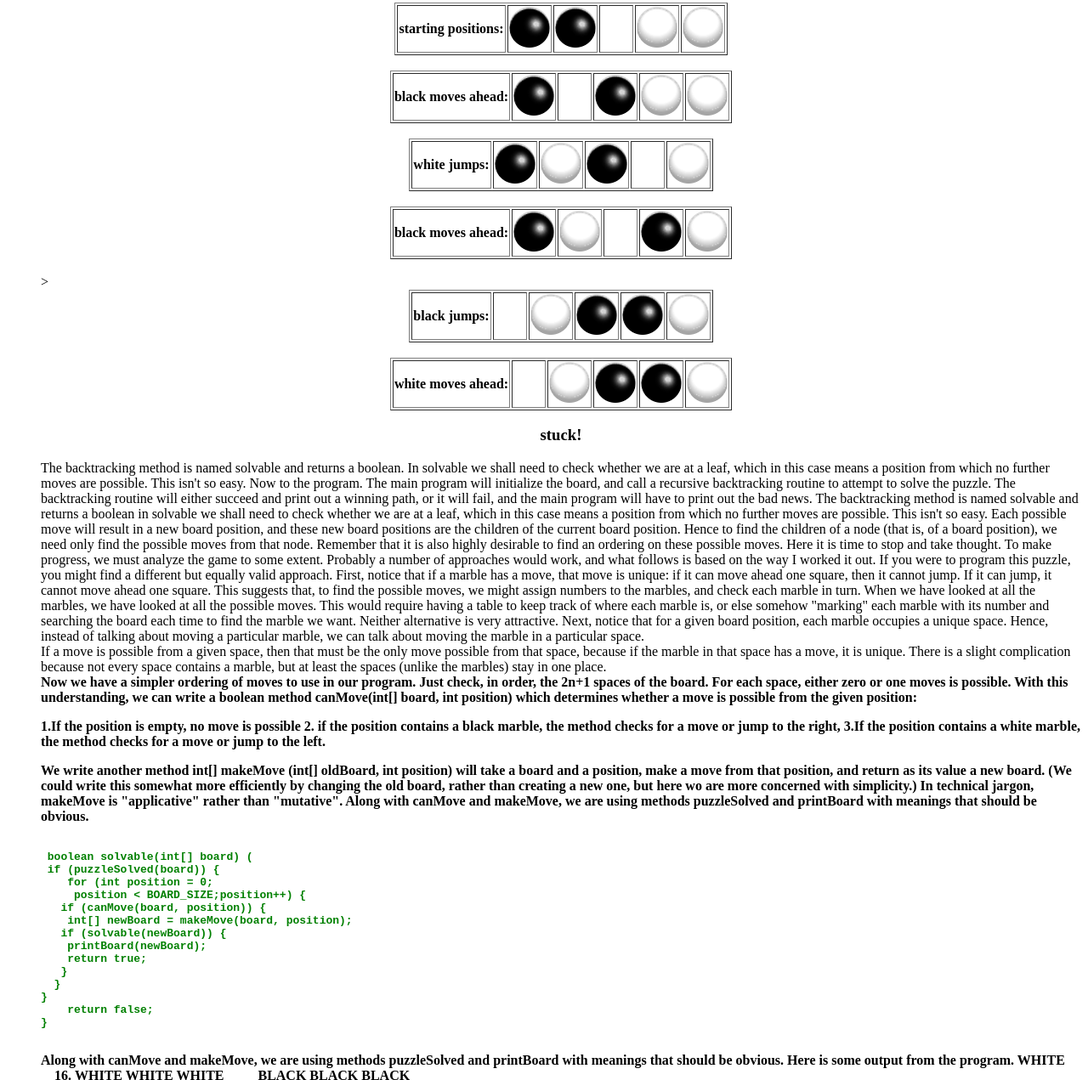
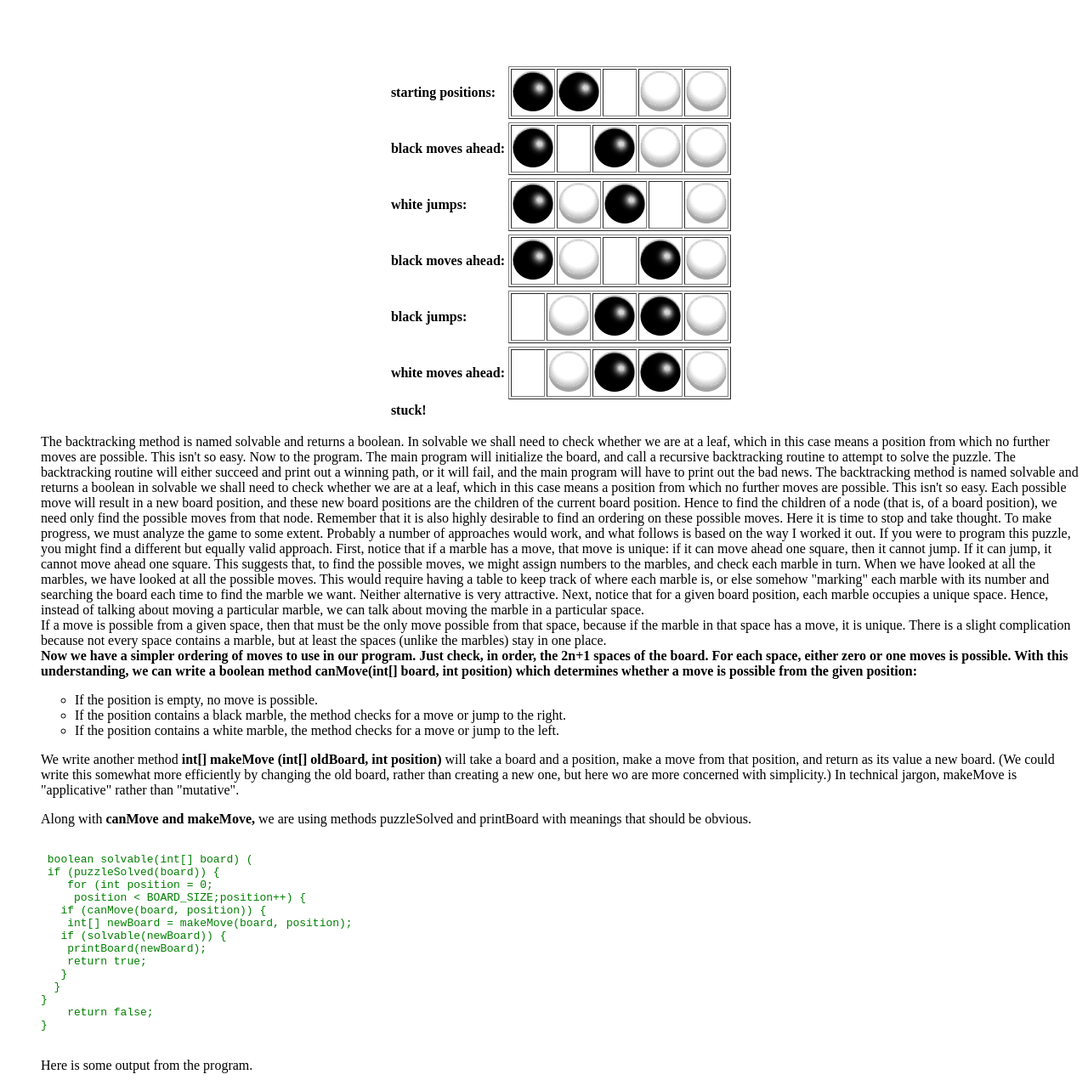
Before and after one commit to bheesammahasis/project1, a plain HTML site: page index.html in a window 1280 px wide. Shown: the part 8414-9685 px from the top of the page at 85% size. Drawn offline with Linux system fonts and the light colour scheme.

Commit message:
i update sir

```diff
--- a/index.html
+++ b/index.html
@@ -580,59 +580,90 @@ The goal is to reverse the positions of the marbles:
    </ul>
 
 <p>For example, you could make the following sequence of moves.</p>
-<table border="1" align="center">
+<table  align="center">
  <tr>
     <td><b>starting positions:</b></td>
+    <td>
+    <table border="1">
+      <tr>
     <td><img src="./projectimg/p3.png"></td>
     <td><img src="./projectimg/p3.png"></td>
     <td> &nbsp; &nbsp; &nbsp; &nbsp; &nbsp; </td>
     <td><img src="./projectimg/p2.png"></td>
     <td><img src="./projectimg/p2.png"></td>
     </tr>
-</table><br>
-
-<table border="1" align="center">
-      <tr>
-        <th>black moves ahead:</th>
+</table>
+    </td>
+ </tr>
+ <br>
+        <tr>
+        <td><b>black moves ahead:</b></td>
+        <td>
+         <table border="1">
+        <tr>
         <td><img src="./projectimg/p3.png"></td>
         <td> &nbsp; &nbsp; &nbsp; &nbsp; &nbsp;</td>
         <td><img src="./projectimg/p3.png"></td>
         <td><img src="./projectimg/p2.png"></td>
         <td><img src="./projectimg/p2.png"></td>
         </tr>
-      </table><br>
-
-      <table border="1" align="center">
-    <tr><th>white jumps:</th>
+      </table>
+        </td>
+      </tr
+      <br>
+       <tr>
+        <td><b>white jumps:</b></td>
+        <td>
+      <table border="1">
+        <tr>
             <td><img src="./projectimg/p3.png"></td>
             <td><img src="./projectimg/p2.png"></td>
             <td><img src="./projectimg/p3.png"></td>
             <td> &nbsp; &nbsp; &nbsp; &nbsp; &nbsp; </td>
             <td><img src="./projectimg/p2.png"></td>
             </tr>
-          </table><br>
-    <table border="1" align="center">
-    <tr><th>black moves ahead:</th>
+          </table>
+        </td>
+       </tr>
+       <br>
+
+       <tr>
+        <td><b>black moves ahead:</b></td>
+        <td>
+       <table border="1">
+        <tr>
             <td><img src="./projectimg/p3.png"></td>
              <td><img src="./projectimg/p2.png"></td>
              <td> &nbsp; &nbsp; &nbsp; &nbsp; &nbsp; </td>
              <td><img src="./projectimg/p3.png"></td>
              <td><img src="./projectimg/p2.png"></td>
             </tr>
-          </table><br>
+          </table>
+        </td>
+       </tr>
+       <br>
 
-    <table border="1" align="center">
-     <tr><th>black jumps:</th>>
+     <tr>
+      <td><b>black jumps:</b></td>
+      <td>
+    <table border="1">
+      <tr>
         <td>  &nbsp; &nbsp; &nbsp; &nbsp; &nbsp;</td>
         <td><img src="./projectimg/p2.png"></td>
         <td><img src="./projectimg/p3.png"></td>
         <td><img src="./projectimg/p3.png"></td>
         <td><img src="./projectimg/p2.png"></td>
      </tr>
-    </table><br>
+    </table>
+      </td>
+     </tr>
+     <br>
 
-    <table border="1" align="center">
-    <tr><th>white moves ahead:</th>
+     <tr>
+     <td><b>white moves ahead:</b></td>
+     <td>
+    <table border="1">
+     <tr>
     <td> &nbsp; &nbsp; &nbsp; &nbsp; &nbsp; </td>
     <td><img src="./projectimg/p2.png"></td>
     <td><img src="./projectimg/p3.png"></td>
@@ -640,8 +671,10 @@ The goal is to reverse the positions of the marbles:
      <td><img src="./projectimg/p2.png"></td>
      </tr>
     </table>
-
-<h3 align="center">stuck!</h3>
+     </td>
+     </tr>
+  <td><b>stuck!</b></td>
+  <table>
 <p>The backtracking method is named solvable and returns a boolean. In solvable we shall need to check
    whether we are at a leaf, which in this case means a position from which no further moves are possible.
    This isn't so easy.
@@ -674,17 +707,20 @@ The goal is to reverse the positions of the marbles:
   <b>Now we have a simpler ordering of moves to use in our program. Just check, in order, the 2n+1 spaces of the
      board. For each space, either zero or one moves is possible. With this understanding, we can write a boolean
       method canMove(int[] board, int position) which determines whether a move is possible from the given
-       position:</p>
-<p> 1.If the position is empty, no move is possible
-     2. if the position contains a black marble, the method checks for a move or jump to the right,
-    3.If the position contains a white marble, the method checks for a move or jump to the left.
+       position:</b></p>
+       <ul>
+ <li> If the position is empty, no move is possible.</li>
+ <li> If the position contains a black marble, the method checks for a move or jump to the right.</li>
+<li>  If the position contains a white marble, the method checks for a move or jump to the left.</li>
+</ul>
 </p>
 <p>We write another method <b> int[] makeMove (int[] oldBoard, int position)</b> will take a board and a position,
   make a move from that position, and return as its value a new board. (We could write this somewhat more
   efficiently by changing the old board, rather than creating a new one, but here wo are more concerned with
-   simplicity.) In technical jargon, makeMove is "applicative" rather than "mutative".
-Along with <b> canMove and makeMove,</b> we are using methods puzzleSolved and printBoard with meanings that
-should be obvious.
+   simplicity.) In technical jargon, makeMove is "applicative" rather than "mutative".</p>
+
+<p>Along with <b> canMove and makeMove,</b> we are using methods puzzleSolved and printBoard with meanings that
+should be obvious.</p>
 <pre><font color="green">
  boolean solvable(int[] board) (
  if (puzzleSolved(board)) {
@@ -702,10 +738,10 @@ should be obvious.
 }
 </font>
 </pre>
- Along with canMove and makeMove, we are using methods puzzleSolved and printBoard with meanings that should
-     be obvious.
-Here is some output from the program.
- WHITE<ol type="1" reversed="16">
+
+<p>Here is some output from the program.</p>
+
+ <ol type="1" reversed="16">
  <li><b>WHITE WHITE WHITE ____ BLACK BLACK BLACK</b> </li>
  <li><b>WHITE WHITE WHITE BLACK ____ BLACK BLACK</b></li>
  <li><b>WHITE WHITE ____ BLACK WHITE BLACK BLACK</b></li>
```
